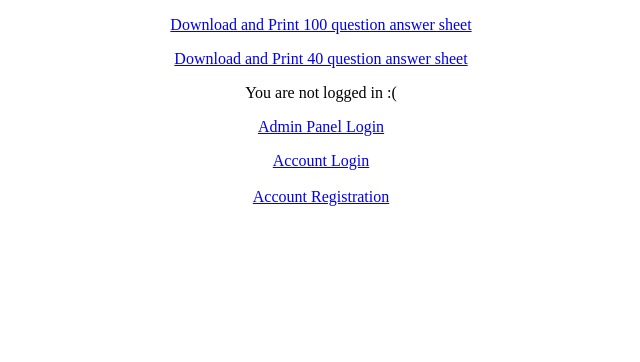
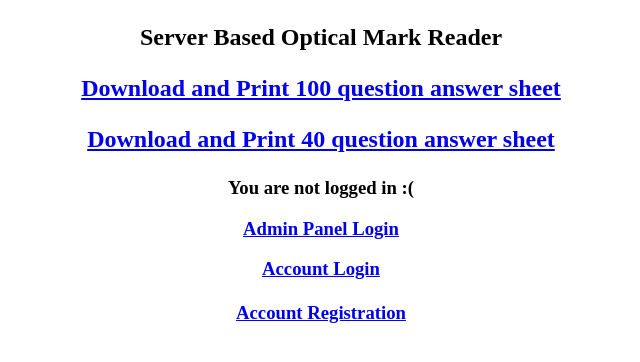
Before and after one commit to sparshrestha/npd, a Django app: page / in a window 1280 px wide. Shown: the top 362 px of the page, without its empty margins (319-959 px from the left). Run offline with Django 3.2, Linux system fonts and the light colour scheme.

Commit message:
Update home.html

```diff
--- a/templates/home.html
+++ b/templates/home.html
@@ -2,28 +2,33 @@
 
 {% block title %} Server Based Optical Mark Reader {% endblock %}
 {% block content %}
+    <div style="text-align: center;">
+    <h2>
+        <p>Server Based Optical Mark Reader</p>
+      <p><a href="/media/examtemplate/100/100.pdf" target="_blank">Download and Print 100 question answer sheet</a></p>
+        <p><a href="/media/examtemplate/40/40.pdf" target="_blank">Download and Print 40 question answer sheet</a></p>
+    </h2>
+    </div>
 {% if user.is_authenticated %}
 	<div style="text-align: center;">
-        <p><a href="/media/examtemplate/100/100.pdf" target="_blank">Download and Print 100 question answer sheet</a></p>
-        <p><a href="/media/examtemplate/40/40.pdf" target="_blank">Download and Print 40 question answer sheet</a></p>
-
-		Hello, {{ user.username }}! You are in :)
+    <h3>
+       	Hello, {{ user.username }}! You are in :)
         <p><a href="/posts"target="_blank">Create and Process Exams</a></p>
         <p><a href="/admin"target="_blank">Admin Panel</a></p>
 
 		<p><a href="{% url 'logout' %}">logout</a></p>
 		<p><a href="{% url 'password_reset' %}">reset pwd</a></p>
+    </h3>
 	</div>
 {% else %}
 	<div style="text-align: center;">
-    <p><a href="/media/examtemplate/100/100.pdf" target="_blank">Download and Print 100 question answer sheet</a></p>
-    <p><a href="/media/examtemplate/40/40.pdf" target="_blank">Download and Print 40 question answer sheet</a></p>
-
-		<p>You are not logged in :(</p>
+    <h3>
+   		<p>You are not logged in :(</p>
         <p><a href="/admin"target="_blank">Admin Panel Login</a></p>
 		<a href="{% url 'login' %}">Account Login</a>
 		<br><br>
 		<a href="{% url 'signup' %}">Account Registration</a>
+     </h3>
 	</div>
 {% endif %}
 {% endblock %}
```
